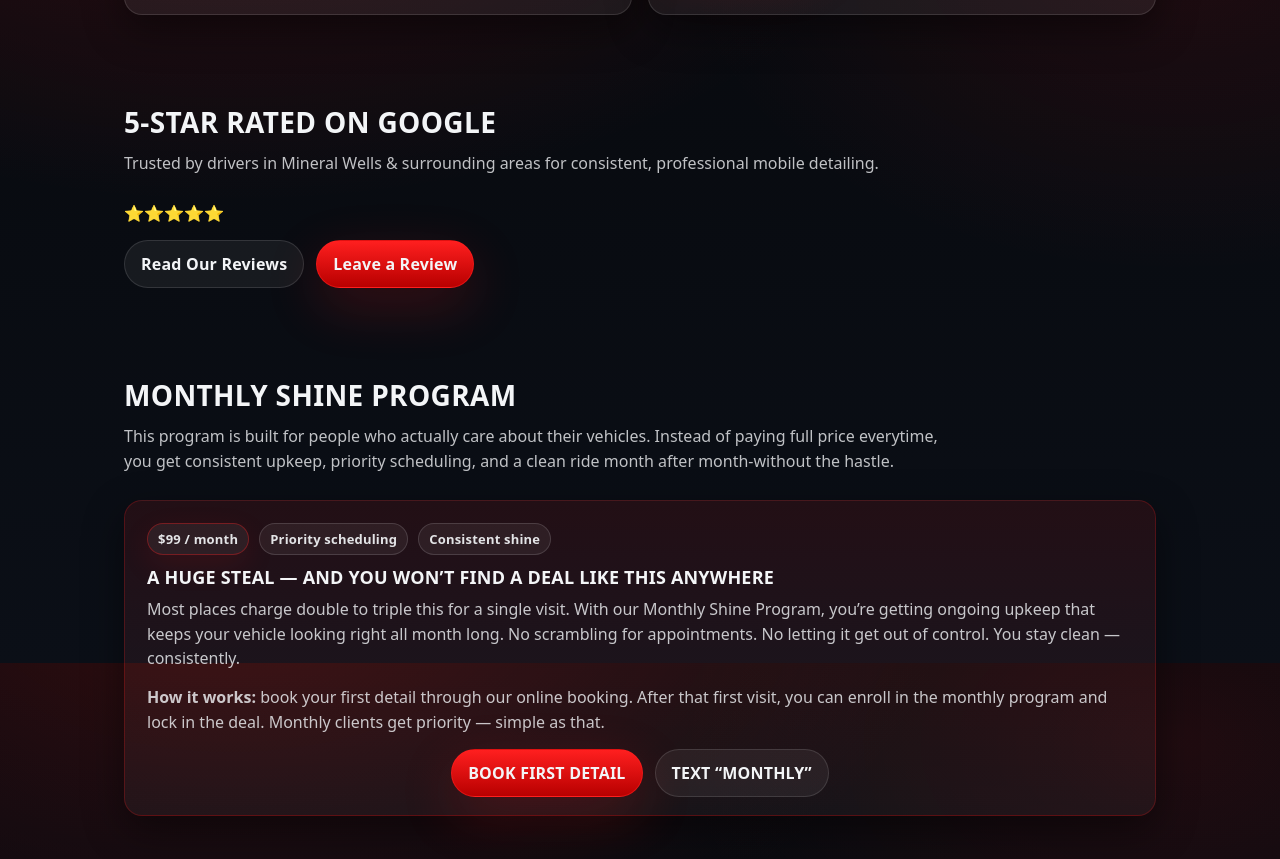
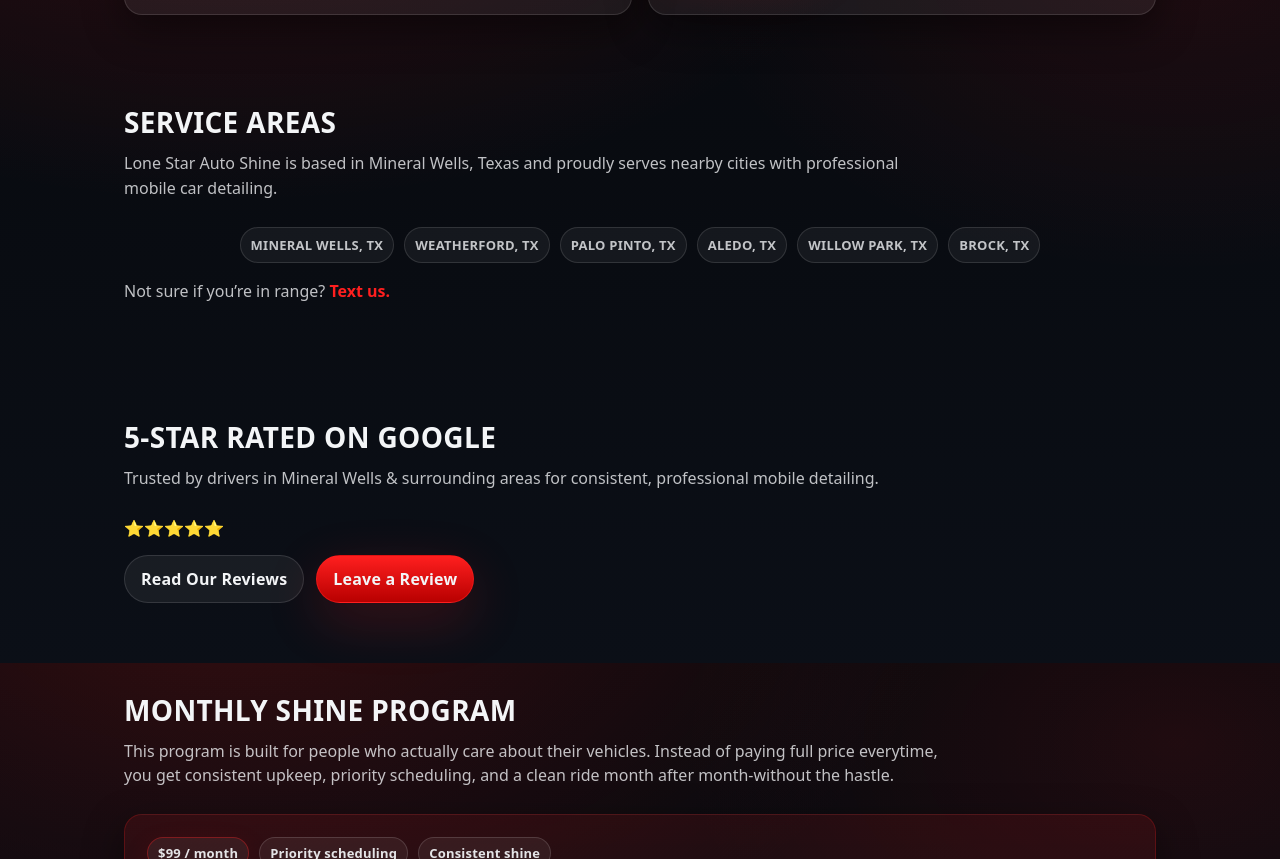
Before and after one commit to kaydenmontalvo2025/lone-star-auto-shine, a plain HTML site: page index.html in a window 1280 px wide. Shown: the part 1737-2596 px from the top of the page. Drawn offline with Linux system fonts and the light colour scheme.

Commit message:
Update index.html
Service areas

```diff
--- a/index.html
+++ b/index.html
@@ -491,6 +491,28 @@
         </div>
       </div>
     </section>
+    <section class="section">
+  <h2>Service Areas</h2>
+  <p class="lead">
+    Lone Star Auto Shine is based in Mineral Wells, Texas and proudly serves nearby cities with professional mobile car detailing.
+  </p>
+
+  <div class="trust">
+    <span class="chip">Mineral Wells, TX</span>
+    <span class="chip">Weatherford, TX</span>
+    <span class="chip">Palo Pinto, TX</span>
+    <span class="chip">Aledo, TX</span>
+    <span class="chip">Willow Park, TX</span>
+    <span class="chip">Brock, TX</span>
+  </div>
+     <p class="lead" style="margin-top:16px;">
+  Not sure if you’re in range?
+  <a href="sms:+19404528097" style="color:var(--red); font-weight:800;">
+    Text us.
+  </a>
+</p>
+</section>
+
 <!-- GOOGLE REVIEWS -->
 <section class="section reviews">
   <h2>5-Star Rated on Google</h2>
```
